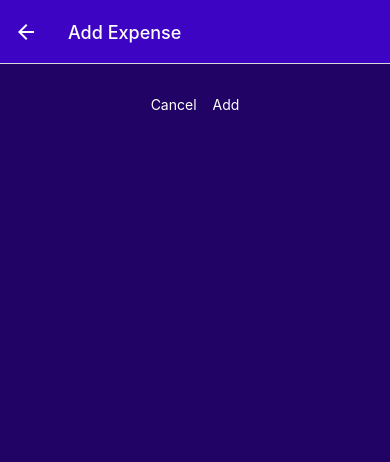
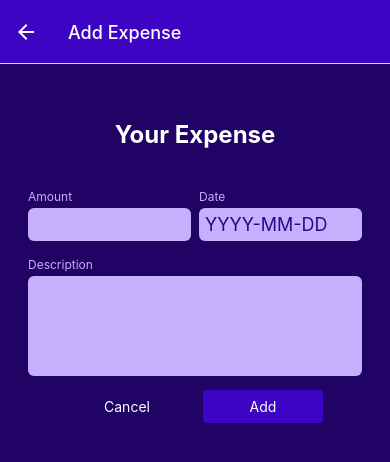
Before and after one commit to EderAndrew/expense_tracker, a React Native app: screen /ManageExpense in a window 390 px wide. Shown: the top 462 px of the page. Built offline with nearby package versions, Linux system fonts and the light colour scheme.

Commit message:
Create form

```diff
--- /dev/null
+++ b/src/components/ManageExpense/ExpenseForm.tsx
@@ -0,0 +1,118 @@
+import { View, StyleSheet, Text, Alert } from "react-native"
+import { Input } from "./Input"
+import { useState } from "react"
+import { IExpense } from "../../Interfaces/IExpense"
+import { Button } from "../ui/Button"
+import { getFormattedDate } from "../../util/date"
+
+type Props = {
+    onCancel: () => void
+    onConfirm: (data:IExpense) => void
+    isEditing: boolean
+    defaultValues?: IExpense
+}
+export const ExpenseForm = ({ onCancel, onConfirm, isEditing, defaultValues }:Props) => {
+    const [inputValues, setInputValues] = useState({
+        amount: defaultValues ? defaultValues.amount.toString() : '',
+        date: defaultValues ? getFormattedDate(defaultValues.date) : '',
+        description: defaultValues ? defaultValues.description : ''
+    })
+
+    const inputChangeHandler = (inputIdentifier: string, enteredValue: string) => {
+        setInputValues((curInputValues) => {
+            return {
+                ...curInputValues,
+                [inputIdentifier]: enteredValue
+            }
+        })
+    }
+
+    const submitHandler = () => {
+        const expenseData = {
+            amount: +inputValues.amount,
+            date: new Date(inputValues.date),
+            description: inputValues.description
+        }
+
+        const amountIsValid = !isNaN(expenseData.amount) && expenseData.amount > 0
+        const dateIsValid = expenseData.date.toString() !== 'Invalid Date'
+        const descriptionIsValid = expenseData.description.trim().length > 0
+
+        if (!amountIsValid || !dateIsValid || !descriptionIsValid) {
+            Alert.alert('Invalid input', 'Please check your input values')
+            return
+        }
+
+        onConfirm(expenseData)
+    }
+
+    return(
+        <View style={styles.form}>
+            <Text style={styles.title}>Your Expense</Text>
+            <View style={styles.inputsRow}>
+                <Input
+                    style={styles.rowInput}
+                    label="Amount"
+                    textInputConfig={{
+                    keyboardType: 'decimal-pad',
+                    onChangeText: inputChangeHandler.bind(this, 'amount'),
+                    value: inputValues.amount
+                }}/>
+                <Input
+                    style={styles.rowInput}
+                    label="Date"
+                    textInputConfig={{
+                        placeholder:'YYYY-MM-DD',
+                        maxLength:10,
+                        onChangeText: inputChangeHandler.bind(this, 'date'),
+                        value: inputValues.date
+                    }}
+                />
+            </View>
+
+            <Input
+                label="Description"
+                textInputConfig={{
+                    multiline: true,
+                    onChangeText: inputChangeHandler.bind(this, 'description'),
+                    value: inputValues.description
+                }}
+            />
+            <View style={styles.buttons}>
+                <Button style={styles.button} mode="flat" onPress={onCancel}>Cancel</Button>
+                <Button style={styles.button} onPress={submitHandler}>{isEditing ? 'Update' : 'Add'}</Button>
+            </View>
+        </View>
+    )
+}
+
+const styles = StyleSheet.create({
+    form:{
+        marginTop: 8
+    },
+    inputsRow: {
+        marginTop: 8,
+        flexDirection:'row',
+        justifyContent: 'space-between'
+    },
+    rowInput: {
+        flex: 1
+    },
+    title:{
+        fontSize: 24,
+        fontWeight: 'bold',
+        color:'white',
+        marginVertical: 24,
+        textAlign: 'center'
+    },
+    buttons:{
+        marginTop: 6,
+        flexDirection: 'row',
+        justifyContent: 'center',
+        alignItems: 'center',
+    },
+    button:{
+        minWidth: 120,
+        marginHorizontal: 8
+    },
+})
--- /dev/null
+++ b/src/components/ManageExpense/Input.tsx
@@ -0,0 +1,45 @@
+import { Text, TextInput, View, StyleSheet, InputModeOptions } from "react-native"
+import { GlobalStyles } from "../../constants/styles"
+
+type Props = {
+    label: string
+    textInputConfig?: any,
+    style?: object
+}
+export const Input = ({label, textInputConfig, style}:Props) => {
+    let inputStyles: object[] = [styles.input]
+
+    if(textInputConfig && textInputConfig.multiline){
+        inputStyles.push(styles.inputMultiline)
+    }
+
+    return (
+        <View style={[styles.inputContainer, style]}>
+            <Text style={styles.label}>{label}</Text>
+            <TextInput style={inputStyles} {...textInputConfig} />
+        </View>
+    )
+}
+
+const styles = StyleSheet.create({
+    inputContainer: {
+        marginHorizontal: 4,
+        marginVertical: 8
+    },
+    label:{
+        fontSize: 12,
+        color: GlobalStyles.colors.primary100,
+        marginBottom: 4
+    },
+    input:{
+        backgroundColor: GlobalStyles.colors.primary100,
+        color: GlobalStyles.colors.primary700,
+        padding: 6,
+        borderRadius: 6,
+        fontSize: 18
+    },
+    inputMultiline:{
+        minHeight: 100,
+        textAlignVertical: 'top'
+    }
+})
--- a/src/components/ui/Button.tsx
+++ b/src/components/ui/Button.tsx
@@ -4,12 +4,12 @@ import { GlobalStyles } from "../../constants/styles"
 type Props = {
     children: React.ReactNode,
     onPress: () => void,
-    mode: string,
+    mode?: string,
     style?: object
 }
 export const Button = ({ children, onPress, mode, style }: Props) => {
     return (
-        <View>
+        <View style={style}>
             <Pressable onPress={onPress} style={({pressed}) => pressed && styles.pressed}>
                 <View style={[styles.button, mode === 'flat' && styles.flat]}>
                     <Text style={[styles.buttonText, mode === 'flat' && styles.flat]}>{children}</Text>
--- a/src/screens/ManageExpense.tsx
+++ b/src/screens/ManageExpense.tsx
@@ -6,6 +6,8 @@ import { IconButton } from '../components/ui/IconButton'
 import { GlobalStyles } from '../constants/styles'
 import { Button } from '../components/ui/Button'
 import { ExpensesContext } from '../store/expense-context'
+import { ExpenseForm } from '../components/ManageExpense/ExpenseForm'
+import { IExpense } from '../Interfaces/IExpense'
 
 type Props = NativeStackScreenProps<RootStackParamList, 'ManageExpense'>
 
@@ -14,6 +16,8 @@ export const ManageExpense = ({ route, navigation }:Props) => {
 
     const editedExpenseId = route.params?.expenseId
     const isEditing = !!editedExpenseId
+
+    const selectedExpense = expensesCtx.expenses.find((expense) => expense.id === editedExpenseId)
 
     useLayoutEffect(() => {
         navigation.setOptions({
@@ -31,30 +35,23 @@ export const ManageExpense = ({ route, navigation }:Props) => {
         navigation.goBack()
     }
 
-    const confirmHandler = () => {
+    const confirmHandler = (data: IExpense) => {
         if(isEditing){
-            expensesCtx?.updateExpense(editedExpenseId,
-                {
-                    description: 'test',
-                    amount: 19.99,
-                    date: new Date('2024-04-11'),
-                })
+            expensesCtx?.updateExpense(editedExpenseId, data)
         }else{
-            expensesCtx?.addExpense({
-                description: 'test',
-                amount: 19.99,
-                date: new Date('2024-04-11'),
-            })
+            expensesCtx?.addExpense(data)
         }
         navigation.goBack()
     }
 
     return(
         <View style={styles.container}>
-            <View style={styles.buttons}>
-                <Button style={styles.button} mode="flat" onPress={cancelHandler}>Cancel</Button>
-                <Button style={styles.button} mode="flat" onPress={confirmHandler}>{isEditing ? 'Update' : 'Add'}</Button>
-            </View>
+            <ExpenseForm
+                onCancel={cancelHandler}
+                onConfirm={confirmHandler}
+                isEditing={isEditing}
+                defaultValues={selectedExpense}
+            />
             {isEditing && (
                <View style={styles.deleteContainer}>
                  <IconButton
@@ -76,15 +73,6 @@ const styles = StyleSheet.create({
         padding: 24,
         backgroundColor: GlobalStyles.colors.primary800
     },
-    buttons:{
-      flexDirection: 'row',
-      justifyContent: 'center',
-      alignItems: 'center',
-    },
-    button:{
-       width: 120,
-       marginHorizontal: 8
-    },
     deleteContainer:{
         marginTop: 16,
         paddingTop: 8,
--- a/src/util/date.ts
+++ b/src/util/date.ts
@@ -1,6 +1,5 @@
 export const getFormattedDate = (date: Date) => {
-    const correctMonth = date.getMonth() + 1 < 10 ? `0${date.getMonth() + 1}` : `${date.getMonth() + 1}`
-    return `${date.getFullYear()}-${correctMonth}-${date.getDate()}`
+    return date.toISOString().slice(0, 10)
 }
 
 export const getDateMinusDays = (date: Date, days: number) => {
```
